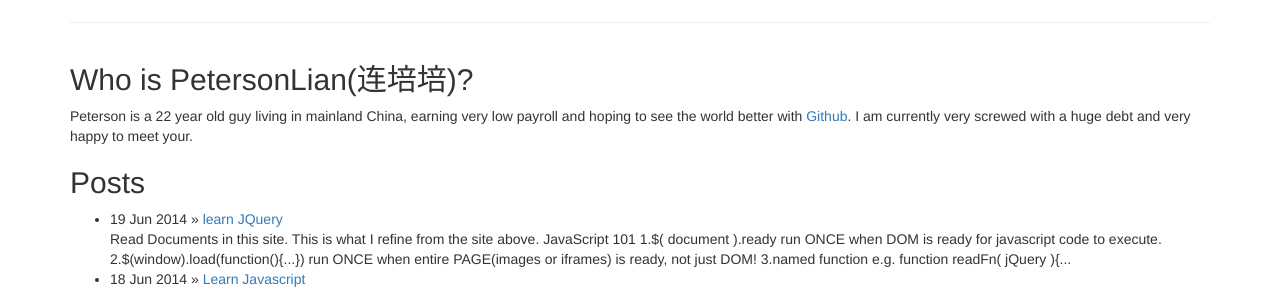
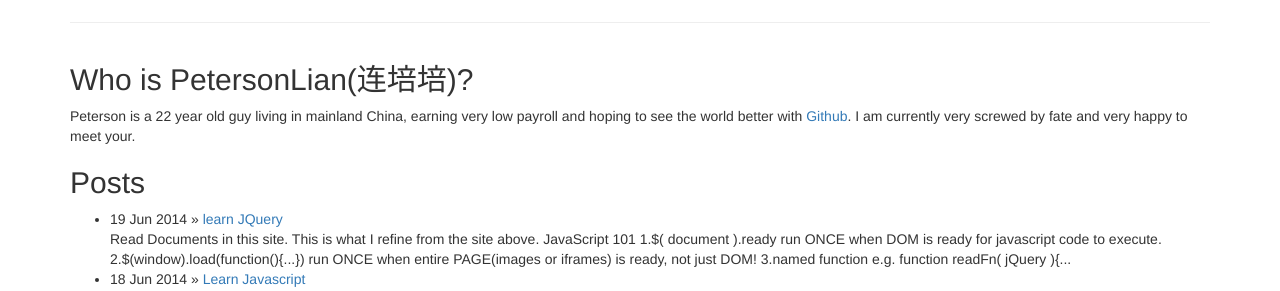
Before and after one commit to PetersonLian/PetersonLian.github.io, a Jekyll site: the page built from index.md, in a window 1280 px wide. Shown: the part 149-440 px from the top of the page. Built offline with Jekyll 4.4.1, drawn with Linux system fonts in a browser that asks for light colours; nearby versions of some CDN libraries; library files that are not in the unit come from our copies.

Commit message:
update: index.html

```diff
--- a/index.md
+++ b/index.md
@@ -5,7 +5,7 @@ title: Peterson Lian!连培培!
 {% include JB/setup %}
 ## Who is PetersonLian(连培培)?
    Peterson is a 22 year old guy living in mainland China, earning very low payroll and hoping to see the world better with [Github](http://www.github.com).
-   I am currently very screwed with a huge debt and very happy to meet your.
+   I am currently very screwed by fate and very happy to meet your.
 ## Posts
 <ul class="posts">
   {% for post in site.posts %}
```
